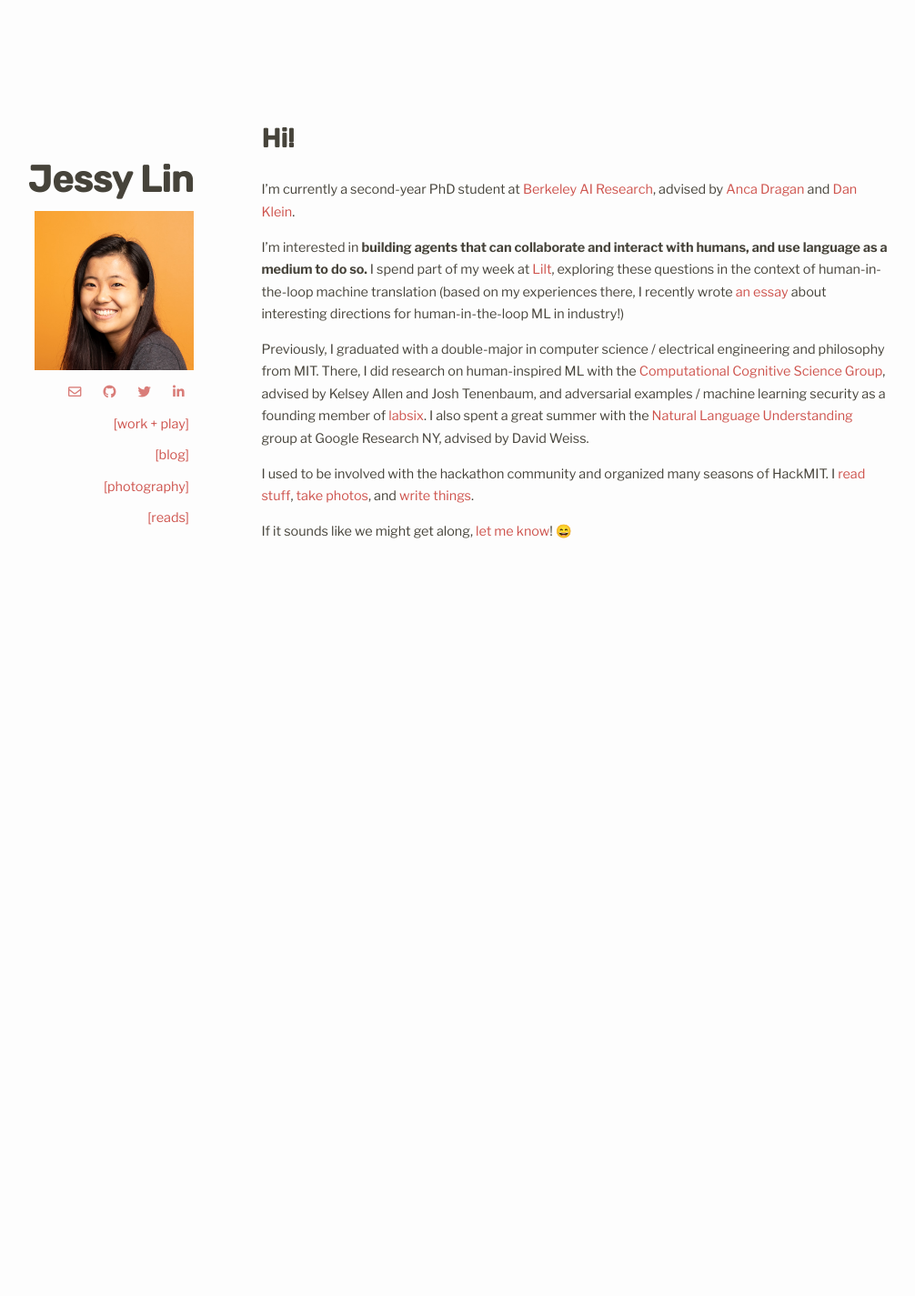
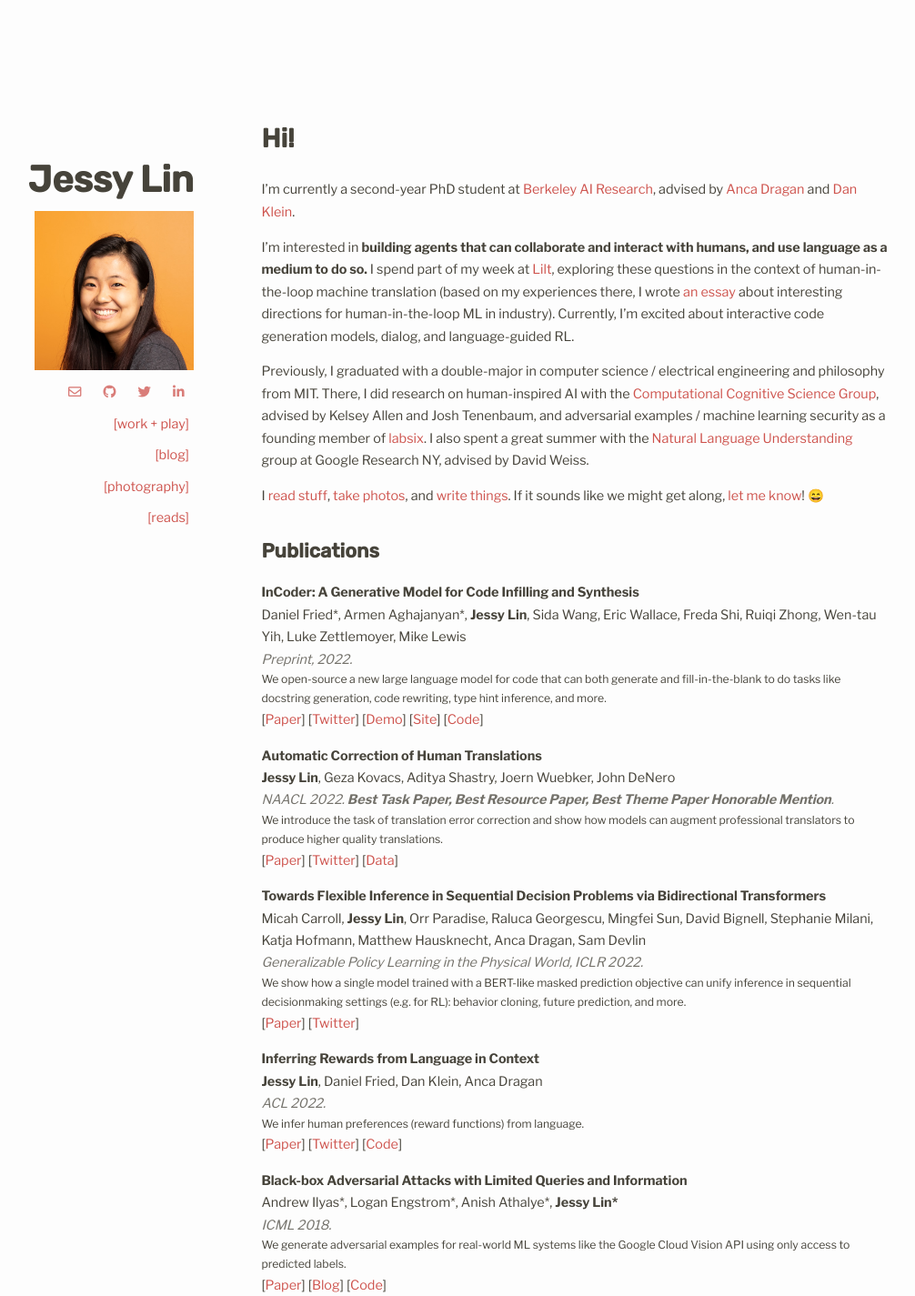
Before and after one commit to jlin816/jlin816.github.io, a Jekyll site: the page built from index.md, in a window 1280 px wide. Shown: the whole page at 91% size, without its empty margins (131-1137 px from the left). Built offline with Jekyll 4.4.1, drawn with Linux system fonts in a browser that asks for light colours; nearby versions of some CDN libraries; some web fonts are replaced; our own code applies the rules of GitHub Pages for plain Markdown files; before the commit the page ends 900 px from its top, so only the background shows below that.

Commit message:
Add pubs

```diff
--- /dev/null
+++ b/_data/pubs.yml
@@ -0,0 +1,45 @@
+- title: "InCoder: A Generative Model for Code Infilling and Synthesis"
+  authors: Daniel Fried\*, Armen Aghajanyan\*, **Jessy Lin**, Sida Wang, Eric Wallace, Freda Shi, Ruiqi Zhong, Wen-tau Yih, Luke Zettlemoyer, Mike Lewis
+  conference: Preprint, 2022.
+  description: "We open-source a new large language model for code that can both generate and fill-in-the-blank to do tasks like docstring generation, code rewriting, type hint inference, and more."
+  links:
+    Paper: https://arxiv.org/abs/2204.05999
+    Twitter: https://twitter.com/dan_fried/status/1514265047761043456
+    Demo: https://huggingface.co/spaces/facebook/incoder-demo
+    Site: https://sites.google.com/view/incoder-code-models
+    Code: https://github.com/dpfried/incoder
+
+- title: "Automatic Correction of Human Translations"
+  authors: "**Jessy Lin**, Geza Kovacs, Aditya Shastry, Joern Wuebker, John DeNero"
+  conference: NAACL 2022. **Best Task Paper, Best Resource Paper, Best Theme Paper Honorable Mention**.
+  description: "We introduce the task of translation error correction and show how models can augment professional translators to produce higher quality translations."
+  links:
+    Paper: https://arxiv.org/abs/2206.08593
+    Twitter: https://twitter.com/realJessyLin/status/1545057240150773770
+    Data: https://github.com/lilt/tec
+
+- title: "Towards Flexible Inference in Sequential Decision Problems via Bidirectional Transformers"
+  authors: Micah Carroll, **Jessy Lin**, Orr Paradise, Raluca Georgescu, Mingfei Sun, David Bignell, Stephanie Milani, Katja Hofmann, Matthew Hausknecht, Anca Dragan, Sam Devlin
+  conference: Generalizable Policy Learning in the Physical World, ICLR 2022.
+  description: "We show how a single model trained with a BERT-like masked prediction objective can unify inference in sequential decisionmaking settings (e.g. for RL): behavior cloning, future prediction, and more."
+  links:
+    Paper: https://arxiv.org/abs/2204.13326
+    Twitter: https://twitter.com/MicahCarroll/status/1520149559699116032
+
+- title: "Inferring Rewards from Language in Context"
+  authors: "**Jessy Lin**, Daniel Fried, Dan Klein, Anca Dragan"
+  conference: ACL 2022.
+  description: "We infer human preferences (reward functions) from language."
+  links:
+    Paper: https://arxiv.org/abs/2204.02515
+    Twitter: https://twitter.com/realJessyLin/status/1516091529193934848
+    Code: https://github.com/jlin816/rewards-from-language
+
+- title: "Black-box Adversarial Attacks with Limited Queries and Information"
+  authors: Andrew Ilyas\*, Logan Engstrom\*, Anish Athalye\*, **Jessy Lin\***
+  conference: ICML 2018.
+  description: "We generate adversarial examples for real-world ML systems like the Google Cloud Vision API using only access to predicted labels."
+  links:
+    Paper: https://arxiv.org/abs/1804.08598
+    Blog: https://www.labsix.org/limited-information-adversarial-examples/
+    Code: https://github.com/labsix/limited-blackbox-attacks
--- a/assets/main.scss
+++ b/assets/main.scss
@@ -125,6 +125,19 @@ a#name-link {
 	font-size: 2.8em;
 	margin-top: 0;
 	margin-bottom: 0;
+}
+
+/* Main page */
+.pub {
+  margin: 15px 0px;
+}
+
+.pub p {
+  margin: 0;
+}
+
+.pub-description {
+  font-size: .85em;
 }
 
 /* Project page */
--- a/index.md
+++ b/index.md
@@ -6,10 +6,24 @@ show_pic: true
 
 I’m currently a second-year PhD student at [Berkeley AI Research](https://bair.berkeley.edu/), advised by [Anca Dragan](http://people.eecs.berkeley.edu/~anca/) and [Dan Klein](https://people.eecs.berkeley.edu/~klein/).
 
-I'm interested in **building agents that can collaborate and interact with humans, and use language as a medium to do so.** I spend part of my week at [Lilt](https://lilt.com/research), exploring these questions in the context of human-in-the-loop machine translation (based on my experiences there, I recently wrote [an essay](/2020/06/08/rethinking-human-ai-interaction/) about interesting directions for human-in-the-loop ML in industry!)
+I'm interested in **building agents that can collaborate and interact with humans, and use language as a medium to do so.** I spend part of my week at [Lilt](https://lilt.com/research), exploring these questions in the context of human-in-the-loop machine translation (based on my experiences there, I wrote [an essay](/2020/06/08/rethinking-human-ai-interaction/) about interesting directions for human-in-the-loop ML in industry). Currently, I'm excited about interactive code generation models, dialog, and language-guided RL.
 
-Previously, I graduated with a double-major in computer science / electrical engineering and philosophy from MIT. There, I did research on human-inspired ML with the [Computational Cognitive Science Group](http://cocosci.mit.edu/), advised by Kelsey Allen and Josh Tenenbaum, and adversarial examples / machine learning security as a founding member of [labsix](http://labsix.org/). I also spent a great summer with the [Natural Language Understanding](https://research.google/teams/language/) group at Google Research NY, advised by David Weiss.
+Previously, I graduated with a double-major in computer science / electrical engineering and philosophy from MIT. There, I did research on human-inspired AI with the [Computational Cognitive Science Group](http://cocosci.mit.edu/), advised by Kelsey Allen and Josh Tenenbaum, and adversarial examples / machine learning security as a founding member of [labsix](http://labsix.org/). I also spent a great summer with the [Natural Language Understanding](https://research.google/teams/language/) group at Google Research NY, advised by David Weiss.
 
-I used to be involved with the hackathon community and organized many seasons of HackMIT. I [read stuff](/reads), [take photos](/photo), and [write things](/blog).
+I [read stuff](/reads), [take photos](/photo), and [write things](/blog). If it sounds like we might get along, [let me know](mailto:jessy_lin@berkeley.edu)! 😄
 
-If it sounds like we might get along, [let me know](mailto:jessy_lin@berkeley.edu)! 😄
+## Publications
+
+<div id="html" markdown="0">
+{% for project in site.data.pubs %}
+<div class="pub">
+  <div class="pub-title"><b>{{ project.title }}</b></div>
+  {{ project.authors | markdownify }}
+  <i>{{ project.conference | markdownify }}</i>
+  <div class="pub-description">{{ project.description }}</div>
+  {% for link in project.links %}
+    [<a href="{{ link[1] }}">{{ link[0] }}</a>]
+  {% endfor %}
+</div>
+{% endfor %}
+</div>
```
Also changed, not shown: 4 other files.
